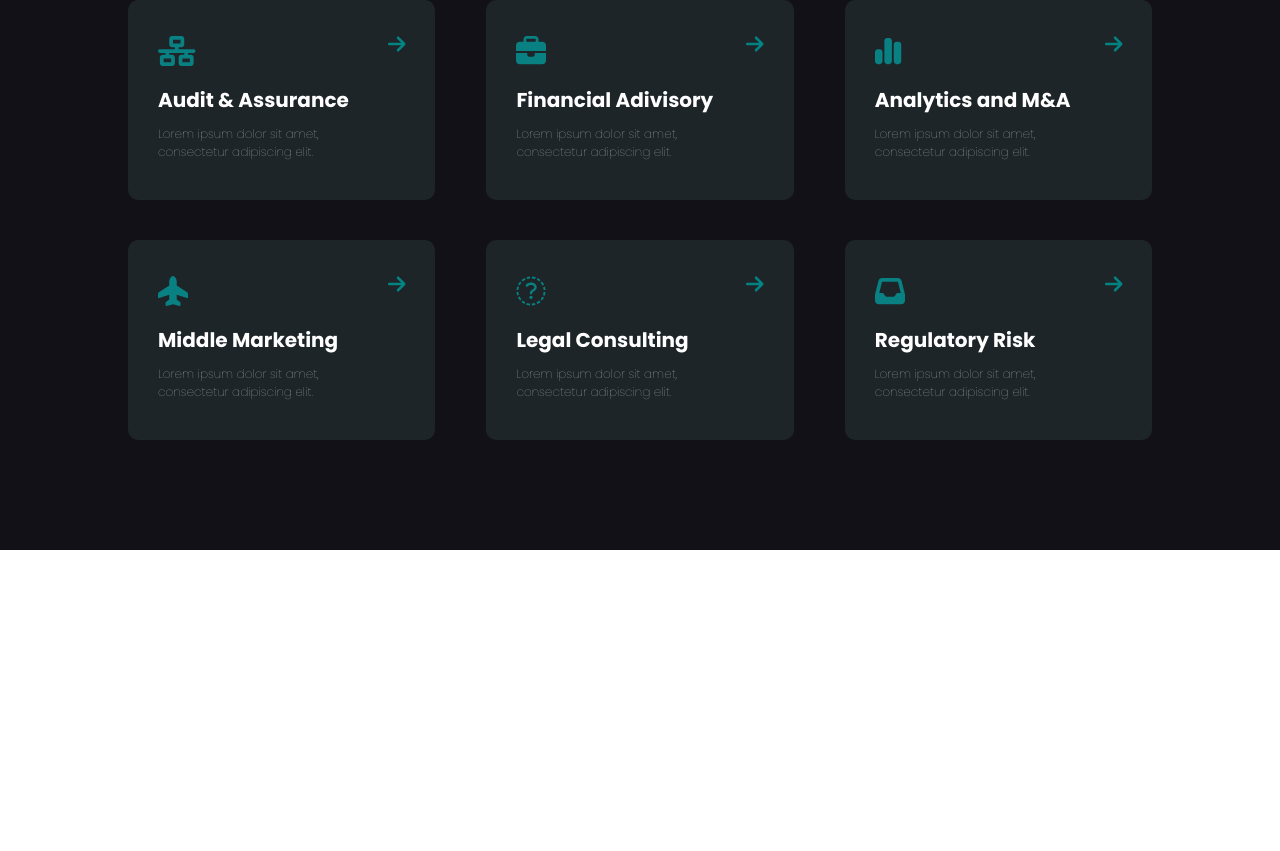
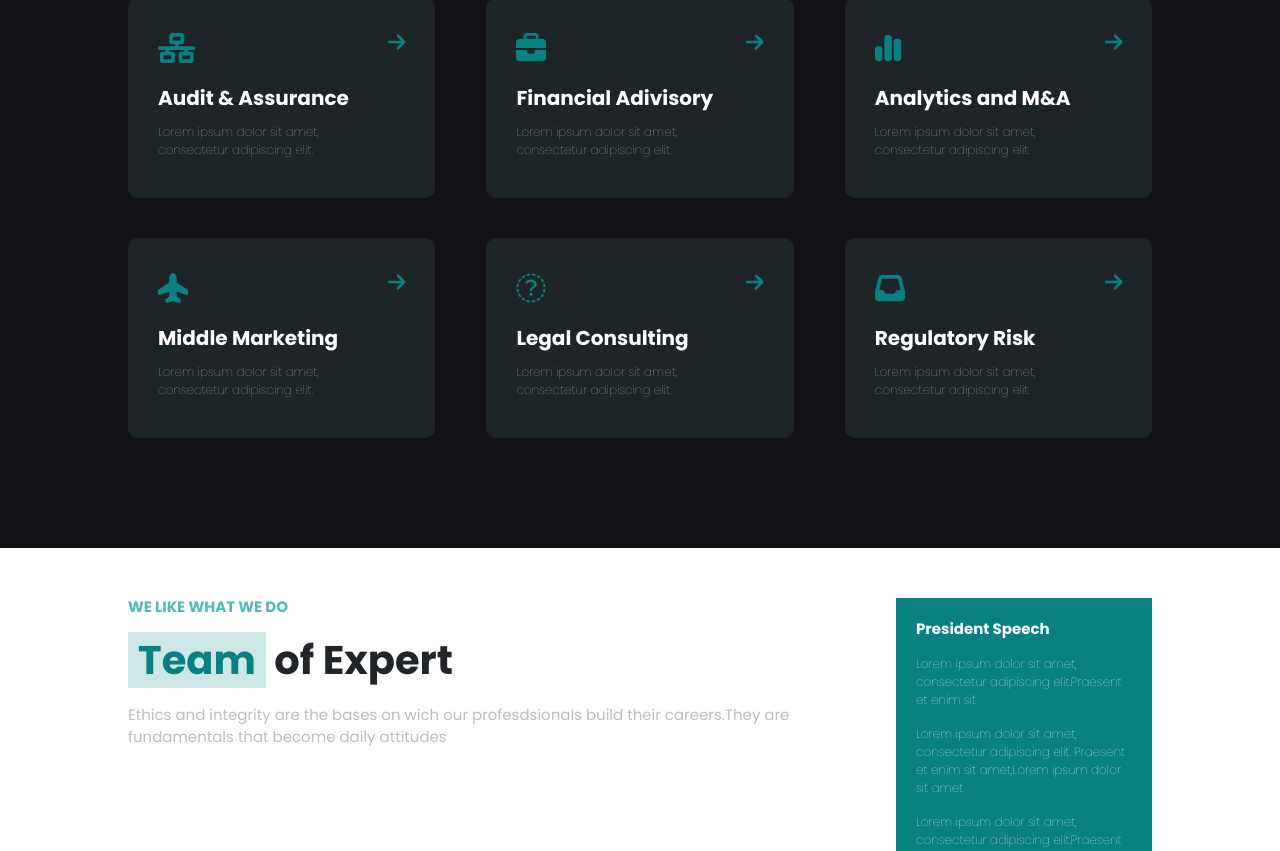
Before and after one commit to LorenzoBernardini88/proj-html-vuejs, a Vue app: page / in a window 1280 px wide. Shown: the part 1935-2786 px from the top of the page. Before the commit the page ends 2485 px from the top, so only its background shows below. Built offline with nearby package versions, Linux system fonts and the light colour scheme.

Commit message:
import section team main

```diff
--- a/src/assets/global.scss
+++ b/src/assets/global.scss
@@ -40,6 +40,7 @@ h1{
 h6{
     text-transform: uppercase;
     color:#52BABB;
+    font-size: 15px;
     font-weight: bold;
 }
 span.title_evidence,
--- a/src/assets/style/vars.scss
+++ b/src/assets/style/vars.scss
@@ -1,5 +1,5 @@
 // colori :
 $bg_top_head: #21333E;
 
-
+$color_p:#BCBDBD;
 $size_p: 15px;
--- a/src/components/macro/Main.vue
+++ b/src/components/macro/Main.vue
@@ -2,17 +2,20 @@
 <div>
     <SecMainNumb/>
     <SecMainService/>
+    <sec-team-main/>
 </div>
 </template>
 
 <script>
 import SecMainNumb from '../section/SecMainNumb.vue'
 import SecMainService from '../section/SecMainService.vue'
+import SecTeamMain from '../section/SecTeamMain.vue'
 export default {
     name: "Main",
     components:{
         SecMainNumb,
-        SecMainService
+        SecMainService,
+        SecTeamMain
     }
 }
 </script>
--- /dev/null
+++ b/src/components/section/SecTeamMain.vue
@@ -0,0 +1,78 @@
+<template>
+    <div class="ms_container">
+        <div class="team_cont">
+            <div class="text_team">
+                <h6>we like what we do </h6>
+                <h1><span class="title_evidence">Team</span> of Expert</h1>
+                <p>Ethics and integrity are the bases on wich our profesdsionals build their careers.They are fundamentals that become daily attitudes</p>
+                <div class="team_profile"></div>
+            </div>
+        </div>
+        <div class="pres_cit">
+            <div class="speech">President Speech</div>
+            <p>Lorem ipsum dolor sit amet, consectetur adipiscing elit.Praesent et enim sit</p>
+            <p>Lorem ipsum dolor sit amet, consectetur adipiscing elit. Praesent et enim sit amet,Lorem ipsum dolor sit amet</p>
+            <p>Lorem ipsum dolor sit amet, consectetur adipiscing elit.Praesent et enim sit</p>
+            <p class="president">T.Johnson</p>
+            <i class="fa-solid fa-quote-right mark"></i>
+        </div>
+    </div>
+</template>
+
+
+<script>
+export default {
+    name: "SecTeamMain"
+}
+</script>
+
+<style lang="scss" scoped>
+@import "../../assets/style/vars.scss";
+.ms_container{
+    padding: 50px 0;
+    display: flex;
+    justify-content: space-between;
+
+    .team_cont{
+        width: 65%;
+        .text_team{
+            h1{
+                text-align: left;
+                margin:20px 0;
+            }
+            p{
+                color:$color_p;
+                font-size:$size_p;
+            }
+        }
+    }
+    .pres_cit{
+        width: 25%;
+        background: #098081;
+        color: #fff;
+        padding: 20px;
+        position: relative;
+        .speech{
+            font-weight: bold;
+            font-size: $size_p;
+            margin-bottom: 15px;
+        }
+        p{
+            font-size: 12px;
+            font-weight: 100;
+        }
+        p.president{
+            font-weight: bold;
+        }
+        .fa-quote-right{
+            color:#676669;
+            font-size: 25px;
+            position: absolute;
+            right: 20px;
+            bottom: 35px;
+
+        }
+    }
+
+}
+</style>
```
